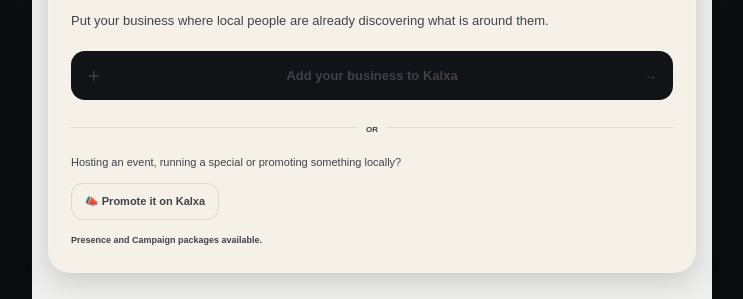
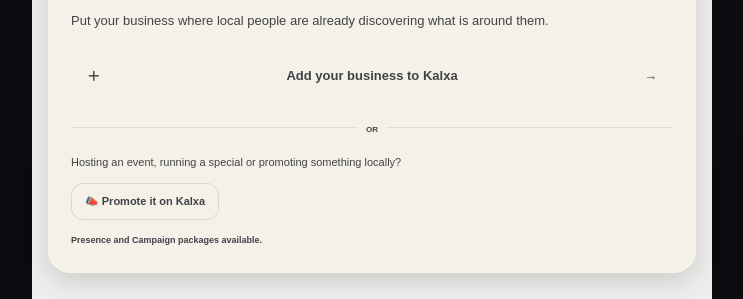
Before and after one commit to LasieHlongwane/theqr-alert, a Flask app: template templates/access.html in a window 1280 px wide. Shown: the part 337-636 px from the top of the page, without its empty margins (268-1011 px from the left). Run offline with Flask 3, Linux system fonts and the light colour scheme; the template is opened without the code that fills it, so the values that code supplies are empty.

Commit message:
Change background and text color in access.html

```diff
--- a/templates/access.html
+++ b/templates/access.html
@@ -2149,9 +2149,9 @@
 
         border-radius: 14px;
 
-        background: #111316;
-
-        color: #ffffff;
+        background: #fff4df
+
+        color: #3f4348;
 
         text-decoration: none;
 
```
